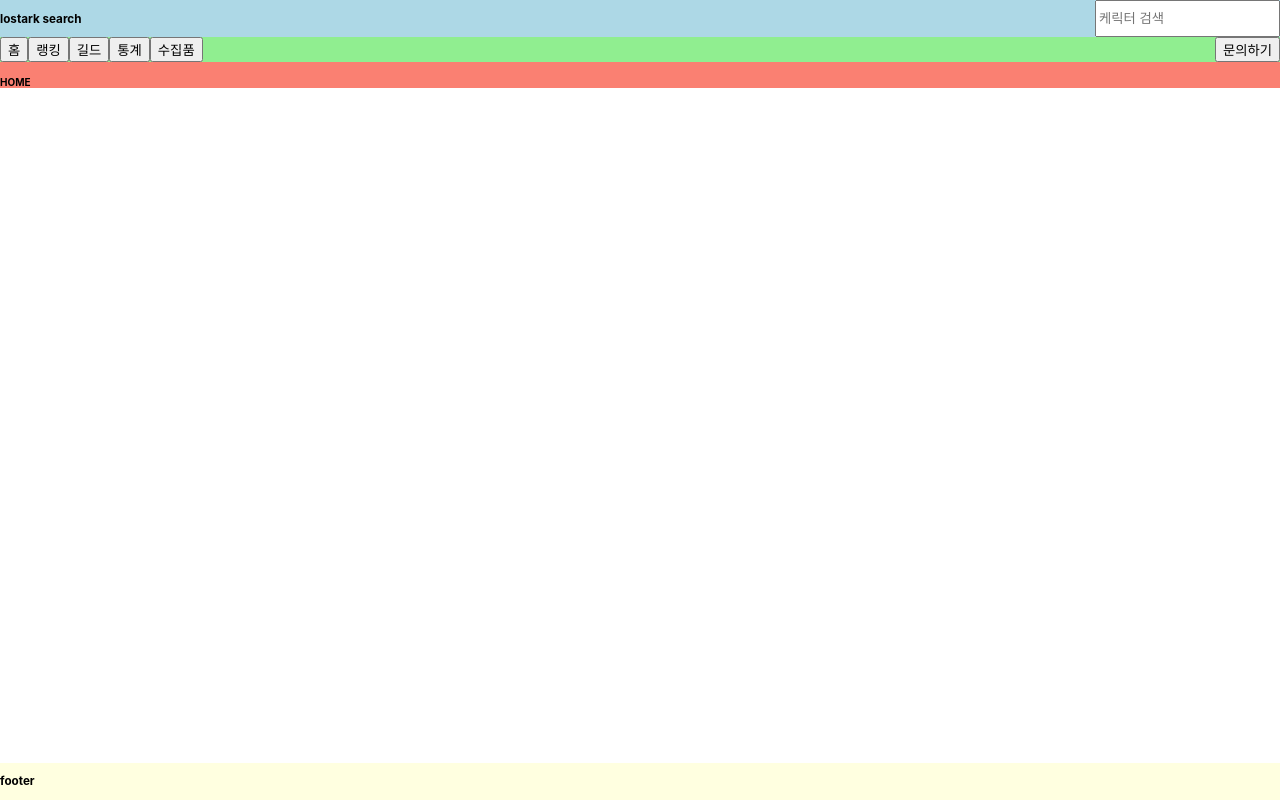
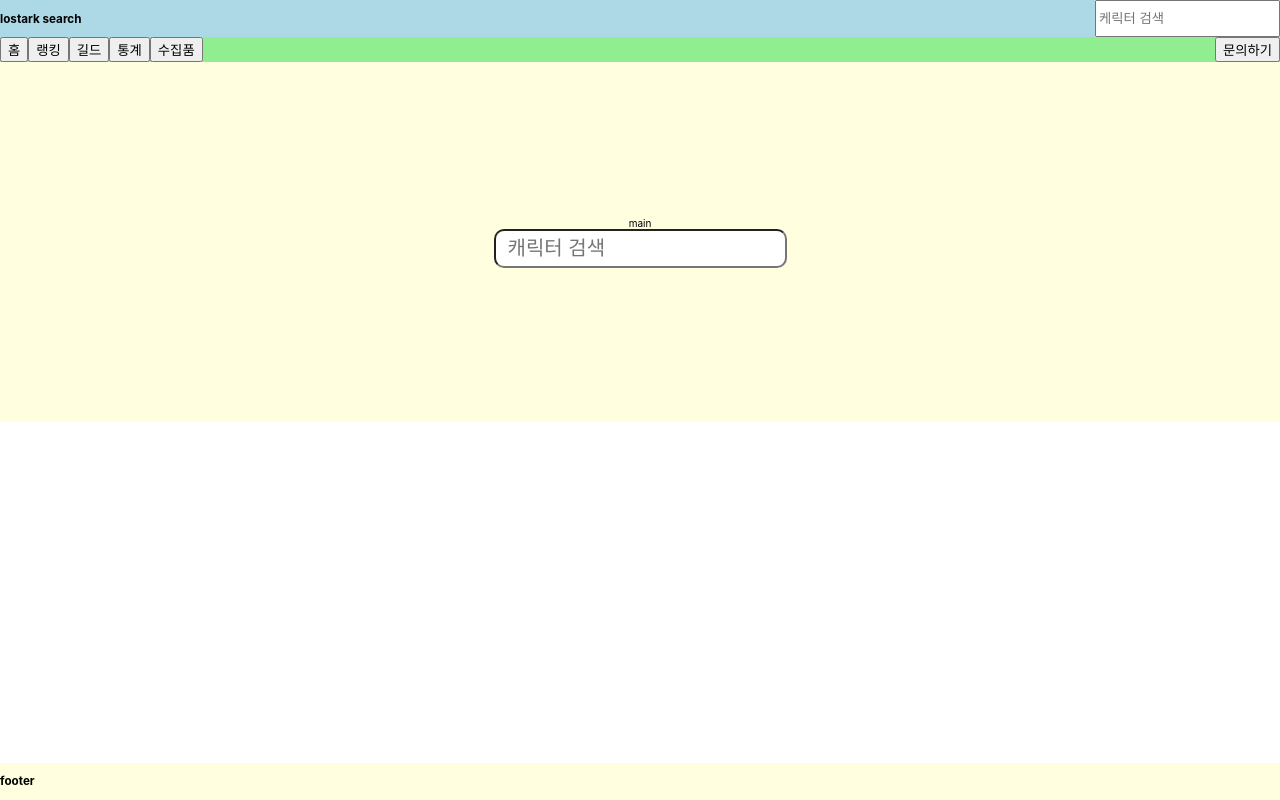
Before and after one commit to jhleeWEB/jhlee-study, a React (Create React App) app: page / in a window 1280 px wide. Built offline with nearby package versions, Linux system fonts and the light colour scheme.

Commit message:
feat basic home layout added

```diff
--- /dev/null
+++ b/src/components/SearchBar.tsx
@@ -0,0 +1,19 @@
+import React from 'react';
+import { styled } from 'styled-components';
+
+const Wrapper = styled.input`
+	padding: 0.6rem 1.2rem 0.6rem 1.2rem;
+	font-size: 2rem;
+	border-radius: 1rem;
+`;
+
+type Props = {
+	placeholder?: string;
+	width?: number;
+};
+
+const SearchBar = ({ placeholder, width }: Props) => {
+	return <Wrapper placeholder={placeholder ?? '캐릭터 검색'} width={width ?? '100%'} />;
+};
+
+export default SearchBar;
--- a/src/pages/Home.tsx
+++ b/src/pages/Home.tsx
@@ -1,3 +1,4 @@
+import SearchBar from '@/components/SearchBar';
 import React from 'react';
 import { styled } from 'styled-components';
 
@@ -5,10 +6,34 @@ const Wrapper = styled.section`
 	width: 100vw;
 `;
 
+const Main = styled.section`
+	display: flex;
+	justify-content: center;
+	align-items: center;
+	height: 360px;
+	background-color: lightyellow;
+`;
+const MainContainer = styled.div`
+	display: flex;
+	flex-direction: column;
+	justify-content: center;
+	text-align: center;
+`;
+
+const PanelContainer = styled.section``;
+
+const Panel = styled.div``;
+
 const Home = () => {
 	return (
 		<Wrapper>
-			<h1>HOME</h1>
+			<Main>
+				<MainContainer>
+					main
+					<SearchBar />
+				</MainContainer>
+			</Main>
+			<PanelContainer></PanelContainer>
 		</Wrapper>
 	);
 };
```
